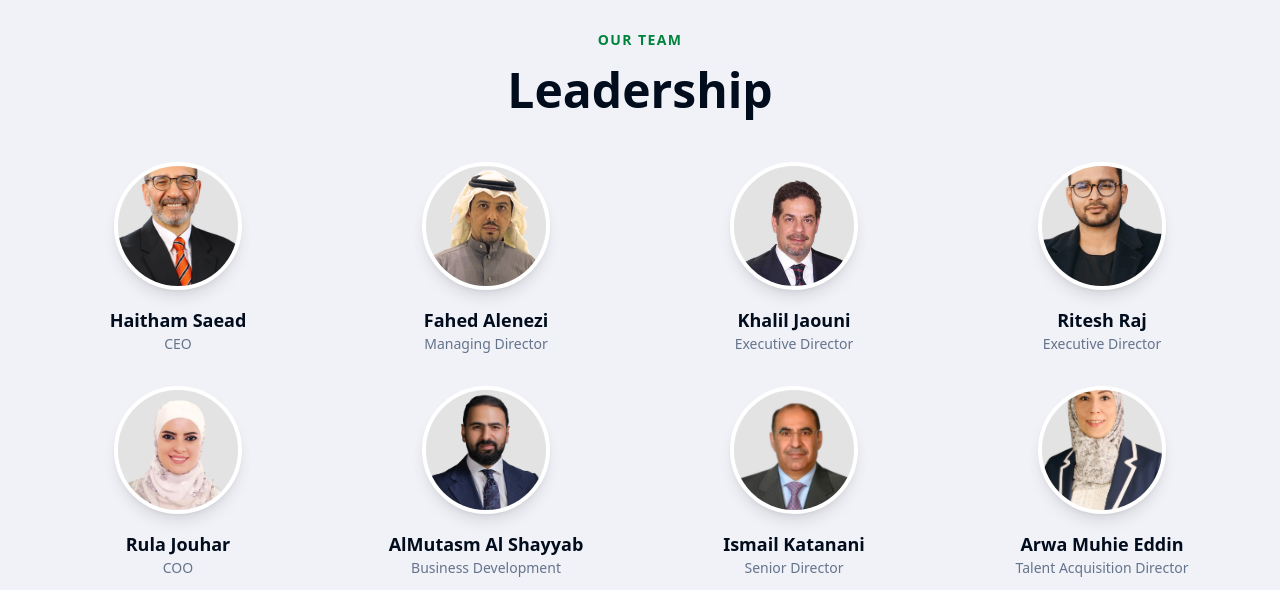
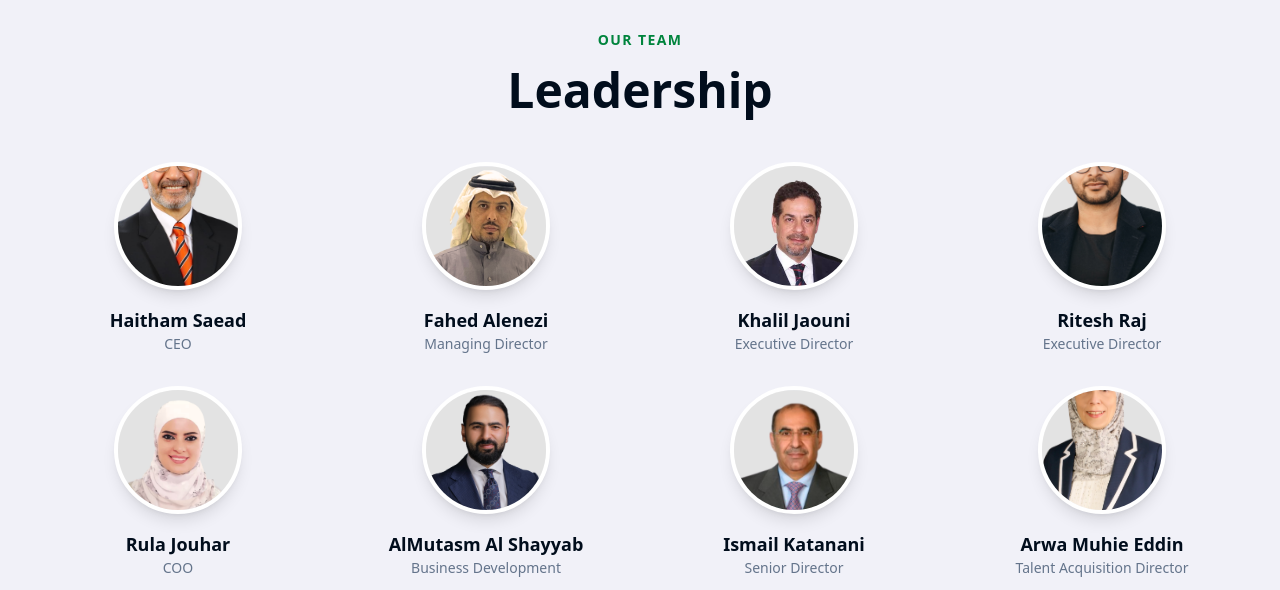
Before and after one commit to shamilhuseynli1/fsit-website, a Next.js app: page /about in a window 1280 px wide. Shown: the part 4120-4710 px from the top of the page. Built offline with nearby package versions, Linux system fonts and the light colour scheme.

Commit message:
Fix team photo positioning with scale and object-position
- Added custom object-position for each team member
- Scale + position combo to center faces properly

Co-Authored-By: Claude Opus 4.5 <noreply@anthropic.com>

```diff
--- a/src/app/about/page.tsx
+++ b/src/app/about/page.tsx
@@ -240,22 +240,25 @@ export default function About() {
           </div>
           <div className="grid grid-cols-2 md:grid-cols-4 gap-8">
             {[
-              { name: 'Haitham Saead', role: 'CEO', image: '/team/Haitam Said.jpg', scale: 1.5 },
-              { name: 'Fahed Alenezi', role: 'Managing Director', image: '/team/Fahed Alenezi.png', scale: 1 },
-              { name: 'Khalil Jaouni', role: 'Executive Director', image: '/team/Khalil Jaouni.png', scale: 1 },
-              { name: 'Ritesh Raj', role: 'Executive Director', image: '/team/Ritesh Raj.png', scale: 1.5 },
-              { name: 'Rula Jouhar', role: 'COO', image: '/team/Rula.png', scale: 1 },
-              { name: 'AlMutasm Al Shayyab', role: 'Business Development', image: '/team/AlMutasm Al Shayyab.png', scale: 1 },
-              { name: 'Ismail Katanani', role: 'Senior Director', image: '/team/Ismail Katanani.png', scale: 1 },
-              { name: 'Arwa Muhie Eddin', role: 'Talent Acquisition Director', image: '/team/Arwa Muhie Eddin.png', scale: 1.5 },
+              { name: 'Haitham Saead', role: 'CEO', image: '/team/Haitam Said.jpg', scale: 1.6, position: '50% 20%' },
+              { name: 'Fahed Alenezi', role: 'Managing Director', image: '/team/Fahed Alenezi.png', scale: 1, position: '50% 0%' },
+              { name: 'Khalil Jaouni', role: 'Executive Director', image: '/team/Khalil Jaouni.png', scale: 1, position: '50% 20%' },
+              { name: 'Ritesh Raj', role: 'Executive Director', image: '/team/Ritesh Raj.png', scale: 1.6, position: '50% 30%' },
+              { name: 'Rula Jouhar', role: 'COO', image: '/team/Rula.png', scale: 1, position: '50% 0%' },
+              { name: 'AlMutasm Al Shayyab', role: 'Business Development', image: '/team/AlMutasm Al Shayyab.png', scale: 1, position: '50% 15%' },
+              { name: 'Ismail Katanani', role: 'Senior Director', image: '/team/Ismail Katanani.png', scale: 1, position: '50% 10%' },
+              { name: 'Arwa Muhie Eddin', role: 'Talent Acquisition Director', image: '/team/Arwa Muhie Eddin.png', scale: 1.5, position: '50% 15%' },
             ].map((member, index) => (
               <div key={index} className="text-center">
                 <div className="w-32 h-32 mx-auto mb-4 rounded-full overflow-hidden border-4 border-white shadow-lg bg-neutral-100">
                   <img
                     src={member.image}
                     alt={member.name}
-                    className="w-full h-full object-cover object-top"
-                    style={{ transform: `scale(${member.scale})` }}
+                    className="w-full h-full object-cover"
+                    style={{
+                      transform: `scale(${member.scale})`,
+                      objectPosition: member.position,
+                    }}
                   />
                 </div>
                 <h3 className="text-lg font-bold text-dark-900">{member.name}</h3>
```
